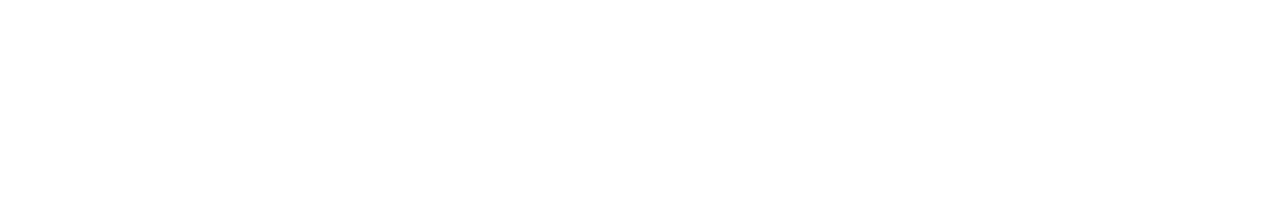
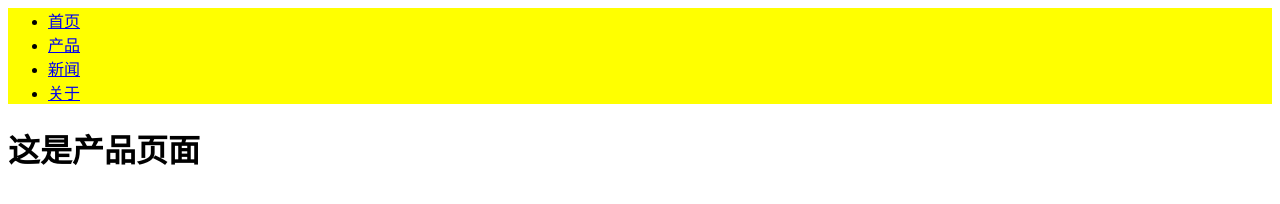
Before and after one commit to junhao888/junhao888.github.io, a plain HTML site: page 产品.html in a window 1280 px wide. Drawn offline with Linux system fonts and the light colour scheme.

Commit message:
junhao888.githbu.io

```diff
--- a/产品.html
+++ b/产品.html
@@ -1,9 +1,29 @@
-<!DOCTYPE html>
 <html>
-	<head>
-		<meta charset="utf-8">
-		<title></title>
-	</head>
-	<body>
-	</body>
+<head>
+<title>君好</title>
+<style>
+	#header{
+		background-color: yellow;
+	}
+</style>
+</head>
+<body>
+	<div id="wrap">
+		<div id="header">
+			<div id="nav">
+				<ul>
+					<li><a href="index.html">首页</a></li>
+					<li><a href="产品.html">产品</a></li>
+					<li><a href="news.html">新闻</a></li>
+					<li><a href="about.html">关于</a></li>
+				</ul>
+			</div>
+		</div>
+		<div id="main">
+			<h1>这是产品页面</h1>
+		</div>
+		<div id="footer"></div>
+
+	</div>
+</body>
 </html>
```
